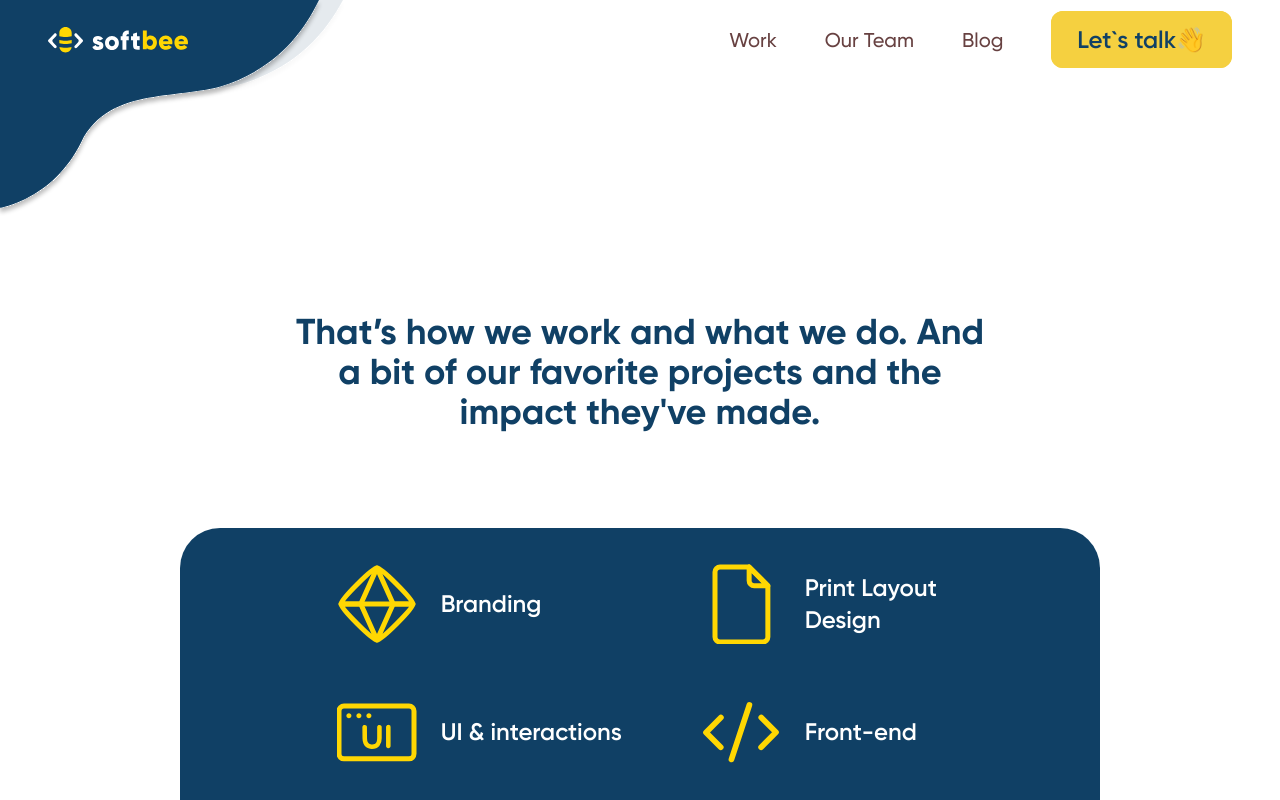
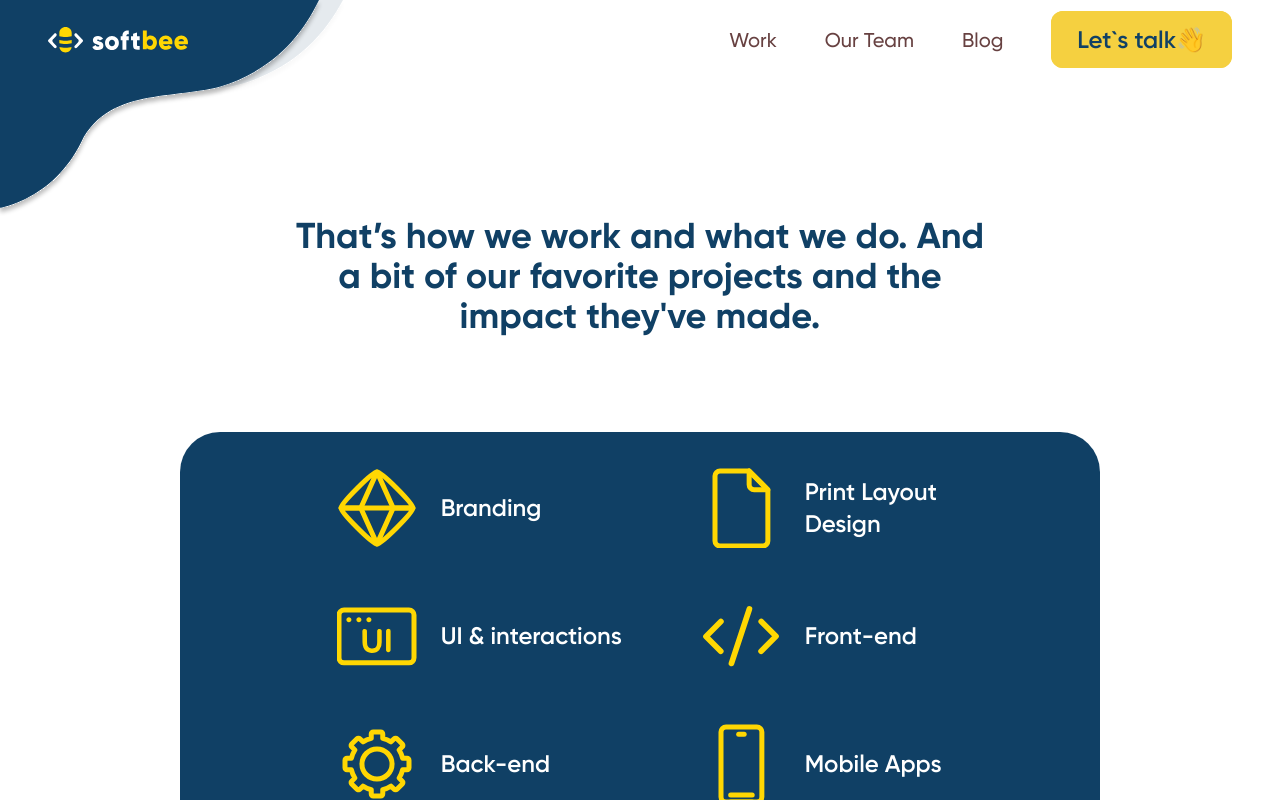
Before and after one commit to extrem7/softbee.vue, a Vue app: page /work in a window 1280 px wide. Shown: the top 800 px of the page. Built offline with nearby package versions, Linux system fonts and the light colour scheme.

Commit message:
refactor: margin in box

```diff
--- a/src/pages/WorkPage/WorkPage.vue
+++ b/src/pages/WorkPage/WorkPage.vue
@@ -37,7 +37,7 @@ const items = [
 
 <template>
   <SMenu />
-  <div class="py-24 px-6 mx-auto max-w-[1200px] lg:px-12">
+  <div class="px-6 pb-32 mx-auto max-w-[1200px] lg:px-12">
     <div class="mx-auto w-full md:w-10/12">
       <h1
         class="mx-auto text-3xl font-bold text-center text-blueSky sm:w-9/12 lg:text-4xl"
```
